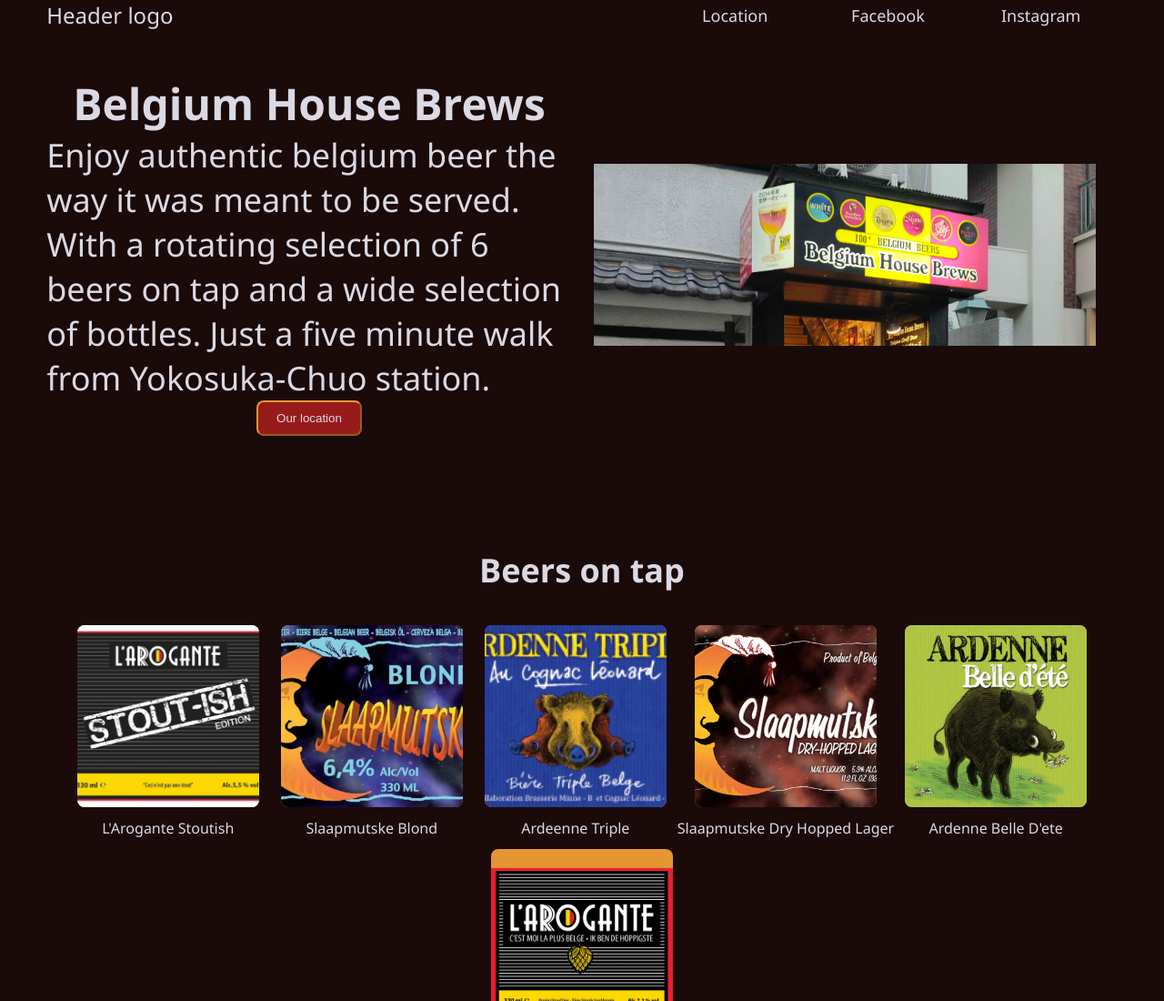
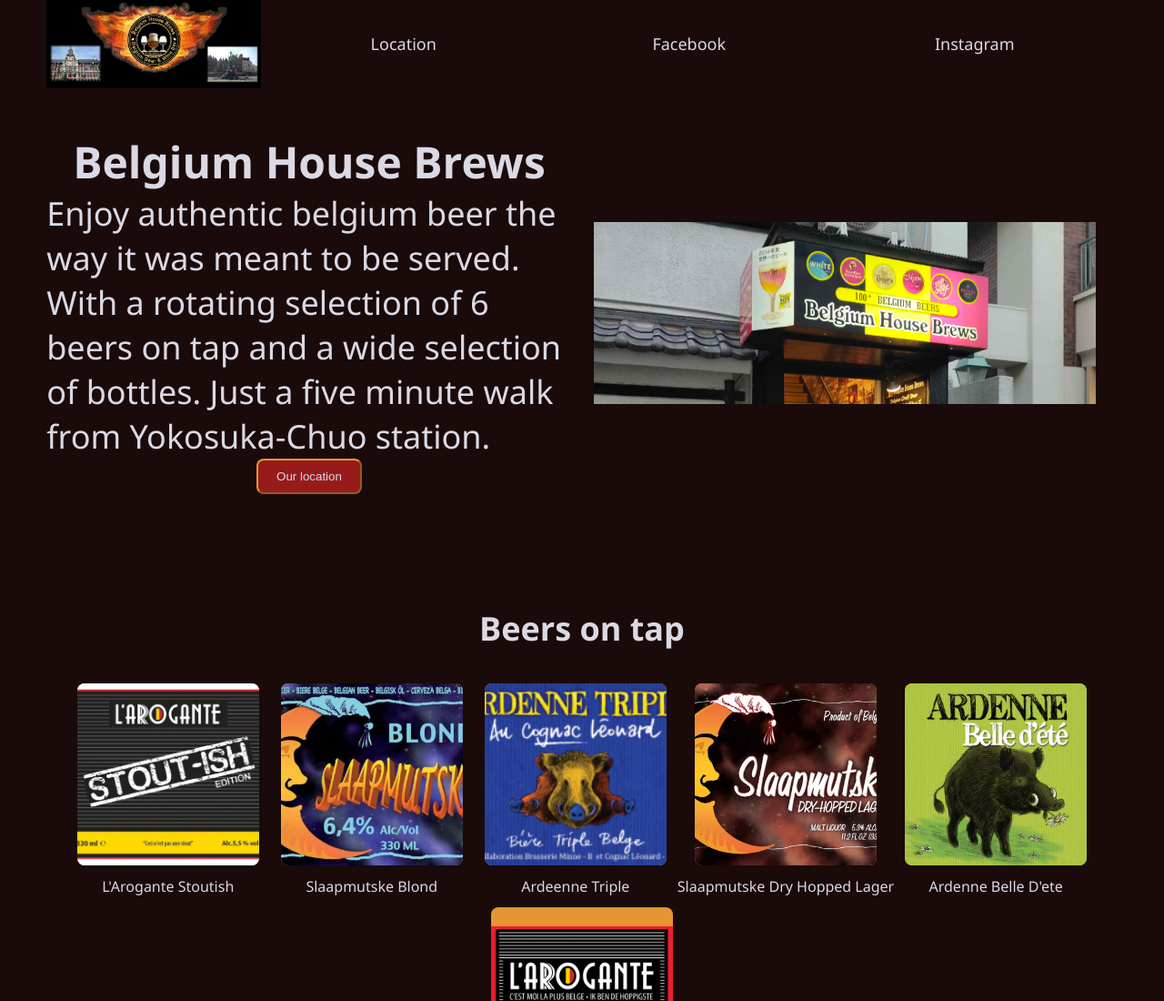
Before and after one commit to justinjest/landingPage, a plain HTML site: page index.html in a window 1280 px wide. Shown: the top 1100 px of the page at 91% size. Drawn offline with Linux system fonts and the light colour scheme.

Commit message:
finished left bar

```diff
--- a/index.html
+++ b/index.html
@@ -9,10 +9,12 @@
 
 <body>
     <div class="headerSection section">
-        <div class="headerLogo flex-item">Header logo</div>
-        <div class="headerLink flex-item"><a href="about.html">Location</a></div>
-        <div class="headerLink flex-item">Facebook</div>
-        <div class="headerLink flex-item">Instagram</div>
+        <img src="images/logo.jpg" class="headerLogo flex-item"></img>
+        <div class="headerLinkGroup">
+            <div class="headerLink flex-item"><a href="about.html">Location</a></div>
+            <div class="headerLink flex-item"><a href="https://www.facebook.com/bhbyokosuka/">Facebook</a></div>
+            <div class="headerLink flex-item">Instagram</div>
+        </div>
     </div>
     <div class="heroSection section">
         <div class="heroText flex-item">
--- a/style.css
+++ b/style.css
@@ -55,9 +55,19 @@ body {
 }
 
 .headerLogo {
+    flex: 1;
+    justify-content: left;
+    width: 100px;
+    height: auto;
+}
+
+.headerLinkGroup {
+    display: flex;
     flex: 4;
-    font-size: 24px;
-    justify-content: left;
+    margin: 0;
+    padding: 0;
+    align-items: flex-end;
+    justify-content: flex-end;
 }
 
 .heroSection {
```
Also changed, not shown: images/logo.jpg (added), 8 other files.
